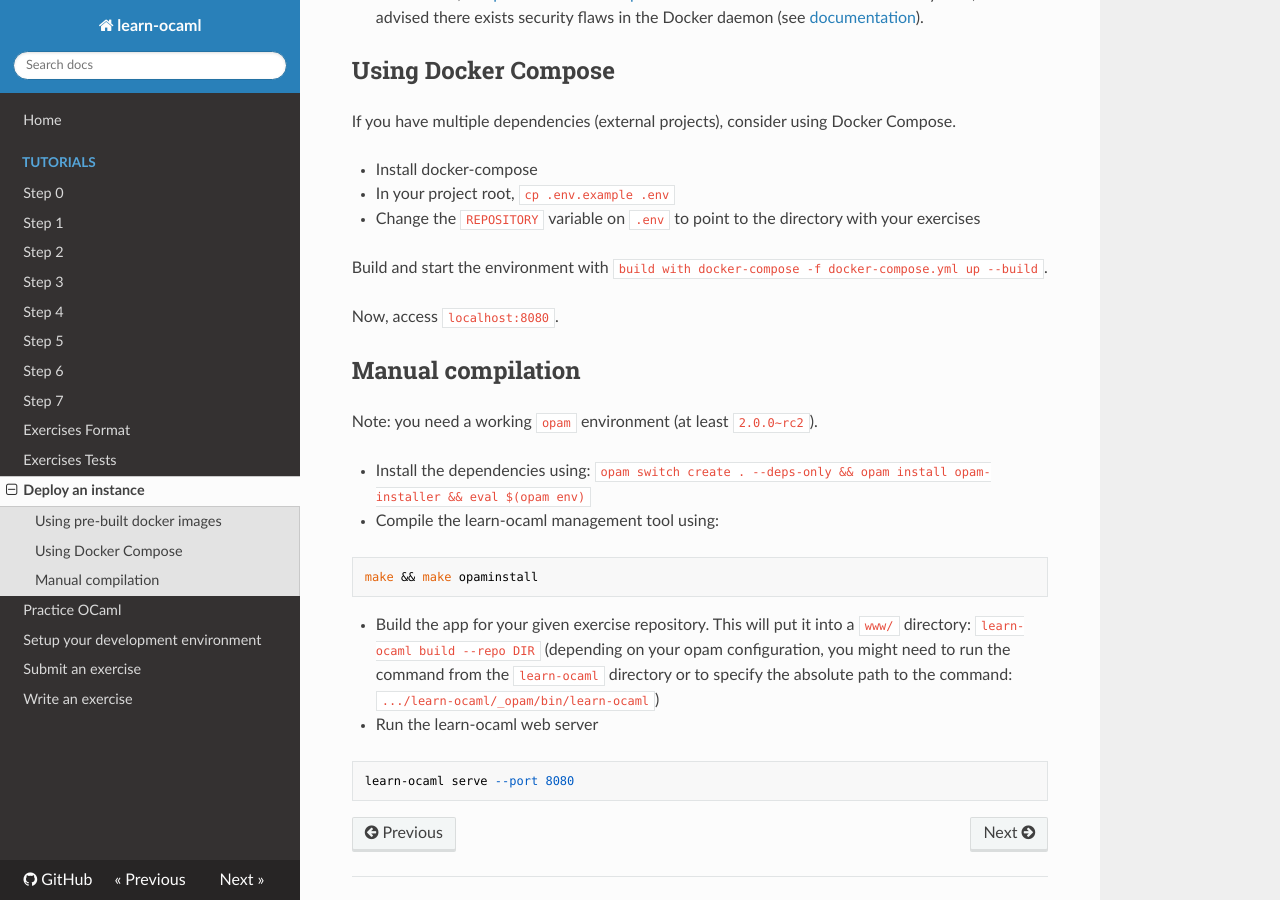
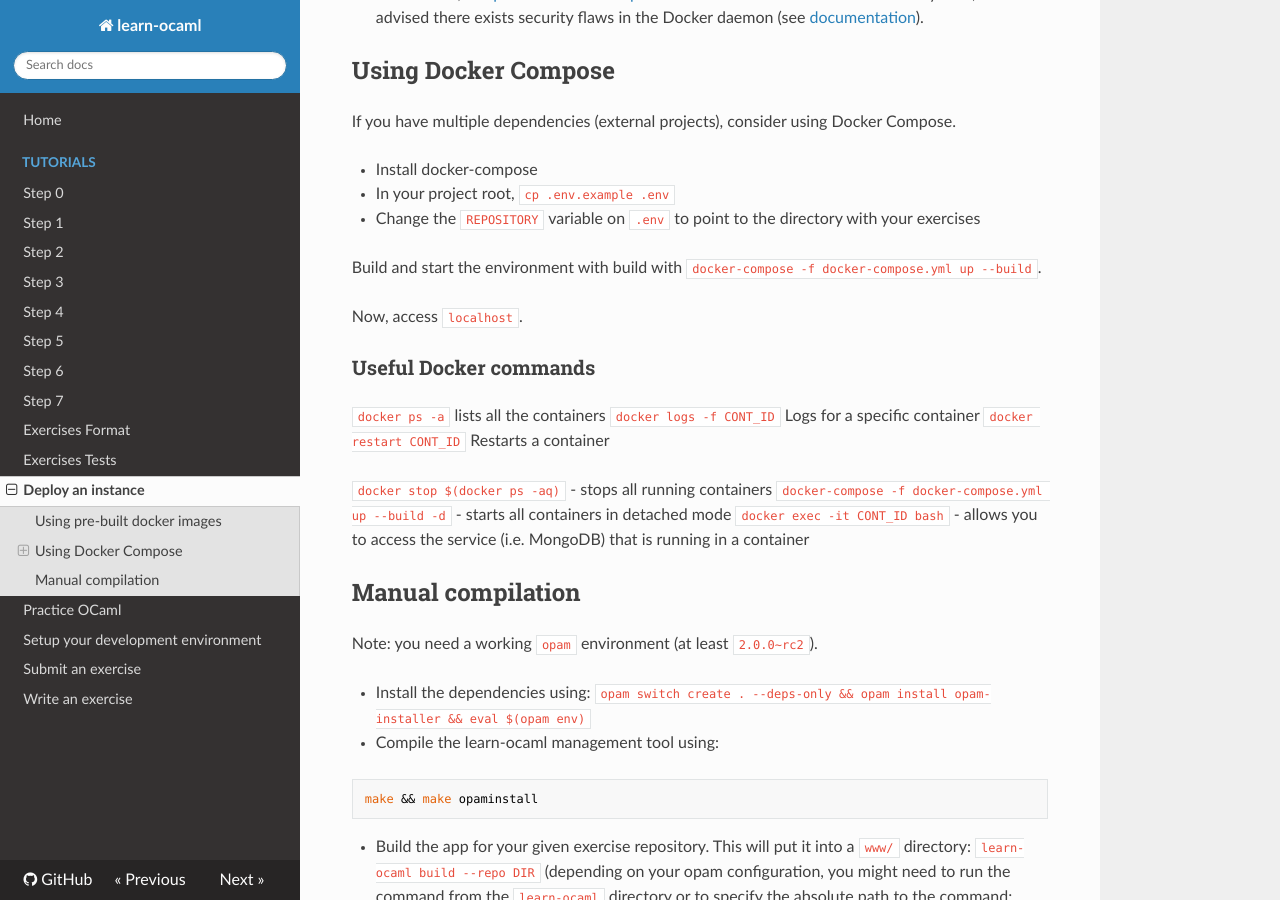
Before and after one commit to ocaml-sf/learn-ocaml, an MkDocs documentation site: the page built from docs/howto-deploy-a-learn-ocaml-instance.md, in a window 1280 px wide and 900 px high, scrolled down 1060 px. Built offline with MkDocs 1.6.1, drawn with Linux system fonts in a browser that asks for light colours; nearby versions of some CDN libraries.

Commit message:
Fixing Docker-compose config for NodeJS

```diff
--- a/docs/howto-deploy-a-learn-ocaml-instance.md
+++ b/docs/howto-deploy-a-learn-ocaml-instance.md
@@ -51,9 +51,23 @@
 * In your project root, `cp .env.example .env`
 * Change the `REPOSITORY` variable on `.env` to point to the directory with your exercises
 
-Build and start the environment with `build with docker-compose -f docker-compose.yml up --build`.
+Build and start the environment with build with `docker-compose -f docker-compose.yml up --build`.
 
-Now, access `localhost:8080`.
+Now, access `localhost`.
+
+### Useful Docker commands
+
+`docker ps -a ` lists all the containers
+`docker logs -f CONT_ID` Logs for a specific container
+`docker restart CONT_ID` Restarts a container
+
+`docker stop $(docker ps -aq)` - stops all running containers
+`docker-compose -f docker-compose.yml up --build -d` - starts all containers in detached mode
+`docker exec -it CONT_ID bash` - allows you to access the service (i.e. MongoDB) that is running
+in a container
+
+
+
 
 ## Manual compilation
 
--- a/static/js/get-local-changes.js
+++ b/static/js/get-local-changes.js
@@ -2,7 +2,7 @@
 
 function track_local_changes() {
     const request = new XMLHttpRequest();
-    const path = "http://nodejs:8000"; // server ip and port number
+    const path = "http://localhost:8000"; // server ip and port number
     try {
         if (typeof (document.getElementsByClassName("ace_layer ace_text-layer")[0].innerHTML) !== 'undefined') {
             request.open("POST", path, true); // true = asynchronous
@@ -18,6 +18,7 @@
             obj.nickname = nickname;
             obj.timestamp = Date.now();
             obj.solution = stringSolution;
+            console.log(stringSolution);
             const jsonString = JSON.stringify(obj);
             // send to Database
             request.send(jsonString);
```
Also changed, not shown: docker-compose.yml (+7 -8 lines), 1 other file.
